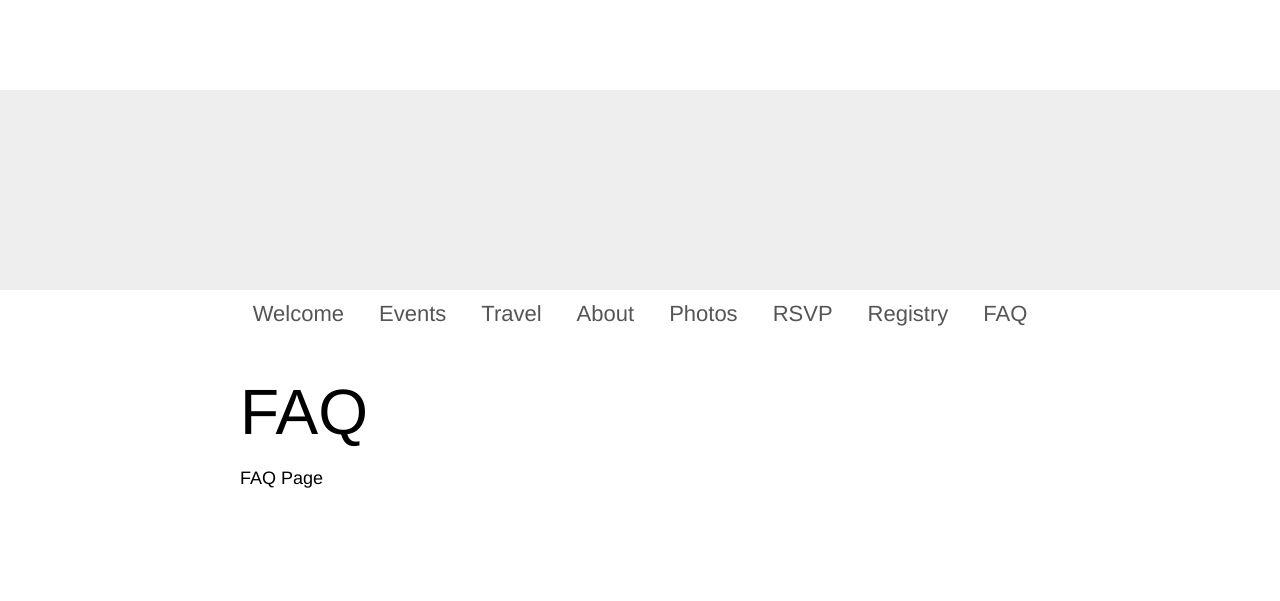
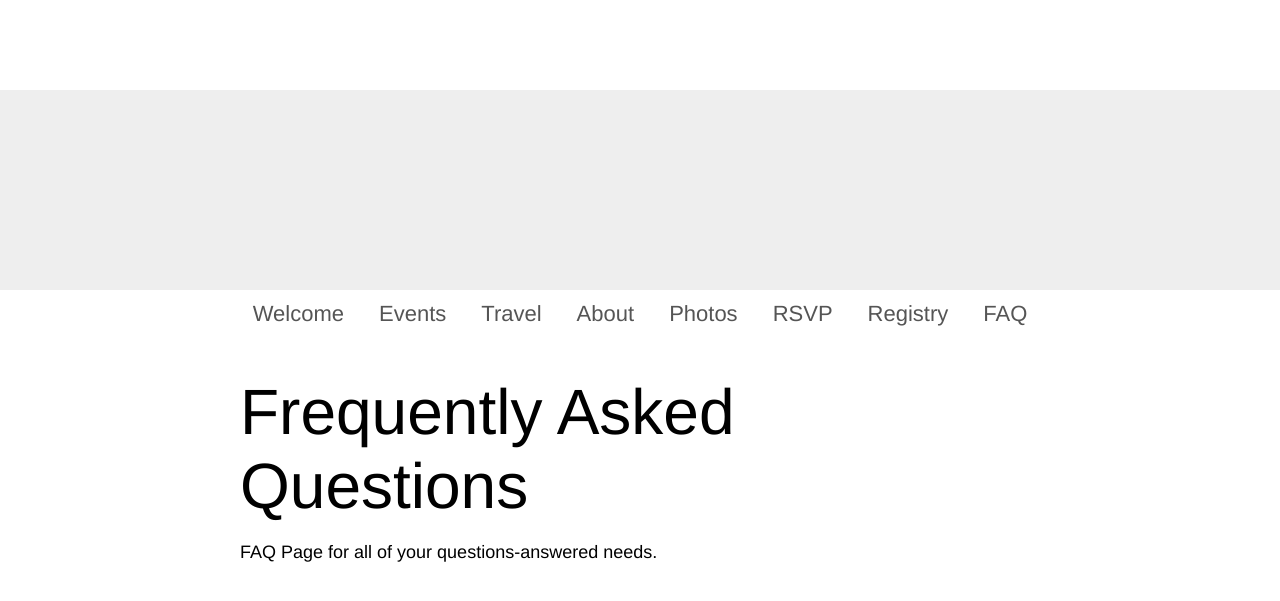
Before and after one commit to dnschnur/piday.github.com, a Jekyll site: the page built from faq/index.md, in a window 1280 px wide. Shown: the top 601 px of the page. Built offline with Jekyll 4.4.1, drawn with Linux system fonts in a browser that asks for light colours.

Commit message:
FAQ to full text
Because the caps looked weird in the script.

```diff
--- a/faq/index.md
+++ b/faq/index.md
@@ -2,6 +2,6 @@
 layout: default
 ---
 
-## FAQ ##
+## Frequently Asked Questions ##
 
-FAQ Page
+FAQ Page for all of your questions-answered needs.
```
